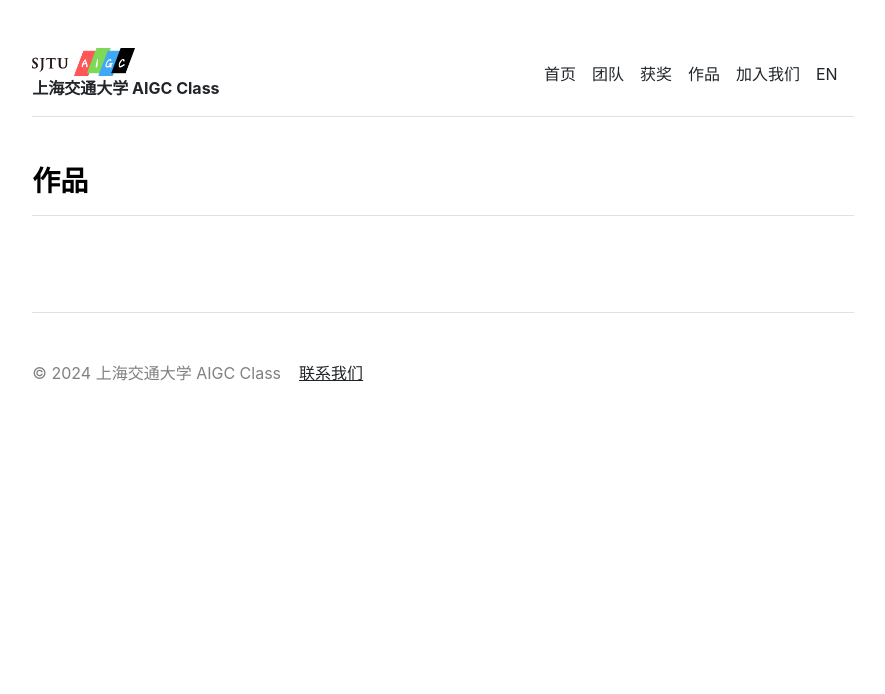
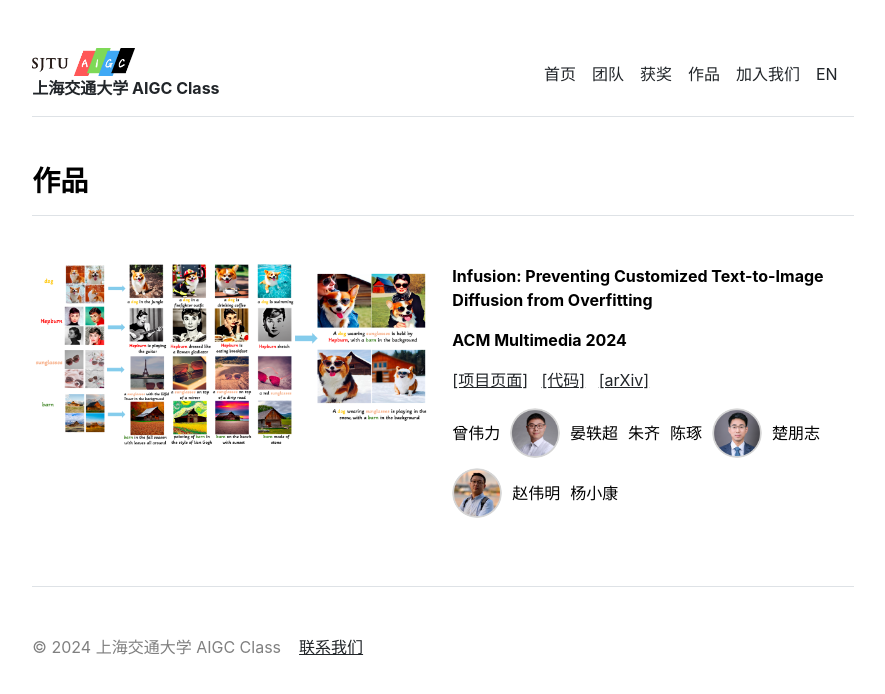
Before and after one commit to SJTU-AIGC/cn, a Jekyll site: the page built from publications.md, in a window 1280 px wide. Shown: the top 694 px of the page, without its empty margins (197-1082 px from the left). Built offline with Jekyll 4.4.1, drawn with Linux system fonts in a browser that asks for light colours.

Commit message:
update publications

```diff
--- a/_includes/publications.html
+++ b/_includes/publications.html
@@ -2,15 +2,111 @@
   <div>
     <h3 class="fw-bold border-bottom pb-3 mb-5">作品</h3>
 
-    {% if page.title == "Home" %}
-      {% for item in site.data.publications.featured %}
-        <p><a href="{{ item.url }}">{{ item.name }}</a></p>
-      {% endfor %}
-    {% else %}
-      {% for item in site.data.publications.index %}
-        <p><a href="{{ item.url }}">{{ item.name }}</a></p>
-      {% endfor %}
-    {% endif %}
+    <!-- 2024/07/16 ACMMM 2024 -->
+    <div class="publication">
+      <div class="publication-image">
+        <img src="assets/img/publications/Infusion.png" alt="Infusion">
+      </div>
+      <div class="publication-details">
+        <p><strong>Infusion: Preventing Customized Text-to-Image Diffusion from Overfitting</strong></p>
+        <p><strong>ACM Multimedia 2024</strong></p>
+        <p><a href="https://zwl666666.github.io/infusion/">[项目页面]</a> &nbsp;
+          <a href="https://github.com/zwl666666/infusion">[代码]</a> &nbsp;
+          <a href="https://arxiv.org/abs/2404.14007">[arXiv]</a></p>
+        </p>
+
+        <div class="authors-container">
+          <div class="author-details">
+            <!-- <img src="assets/img/classof2023/xucongsheng.png" alt="Congsheng XU" class="winner-avatar"> -->
+            <span>曾伟力</span>
+          </div>
+          <div class="author-details">
+            <img src="assets/img/faculty/yanyichao.png" alt="Yichao YAN" class="author-avatar">
+            <span>晏轶超</span>
+          </div>
+          <div class="author-details">
+            <!-- <img src="assets/img/faculty/yanyichao.png" alt="Yichao YAN" class="author-avatar"> -->
+            <span>朱齐</span>
+          </div>
+          <div class="author-details">
+            <!-- <img src="assets/img/faculty/yanyichao.png" alt="Yichao YAN" class="author-avatar"> -->
+            <span>陈琢</span>
+          </div>
+          <div class="author-details">
+            <img src="assets/img/faculty/chupengzhi.png" alt="Pengzhi CHU" class="author-avatar">
+            <span>楚朋志</span>
+          </div>
+          <div class="author-details">
+            <img src="assets/img/faculty/zhaoweiming.png" alt="Weiming ZHAO" class="author-avatar">
+            <span>赵伟明</span>
+          </div>
+          <div class="author-details">
+            <!-- <img src="assets/img/faculty/yanyichao.png" alt="Yichao YAN" class="author-avatar"> -->
+            <span>杨小康</span>
+          </div>
+        </div>
+      </div>
+    </div>
+
 
   </div>
 </div>
+
+
+<style>
+  .publication {
+    display: flex;
+    flex-wrap: wrap; /* allow newline in small screen */
+    margin-bottom: 20px;
+  }
+
+  .publication-image {
+    flex: 0 1 400px;
+    margin-right: 20px;
+  }
+
+  .publication-image img {
+    max-width: 100%;
+    height: auto;
+  }
+
+  .publication-details {
+    flex: 1;
+  }
+
+  .authors-container {
+    display: flex;
+    flex-wrap: wrap;
+    gap: 10px; /* gap between winners */
+  }
+
+  .author-details {
+    display: flex;
+    align-items: center;
+  }
+
+  .author-avatar {
+    max-width: 50px;
+    height: 50px;
+    border-radius: 50%;
+    margin-right: 10px;
+  }
+
+  .author-details span {
+    line-height: 50px; /* align with imgs */
+  }
+
+  /* media check for mobiles if width less than 768px*/
+  @media (max-width: 768px) {
+    .publication {
+      flex-direction: column; /* convert to column */
+    }
+    .publication-image {
+      margin-bottom: 20px; /* bottom margin */
+      margin-right: 0; /* delete right margin */
+    }
+    .authors-container {
+      justify-content: center; /* center */
+    }
+  }
+  </style>
```
Also changed, not shown: _layouts/home.html (+12 -1 lines), assets/img/publications/Infusion.png (added).
